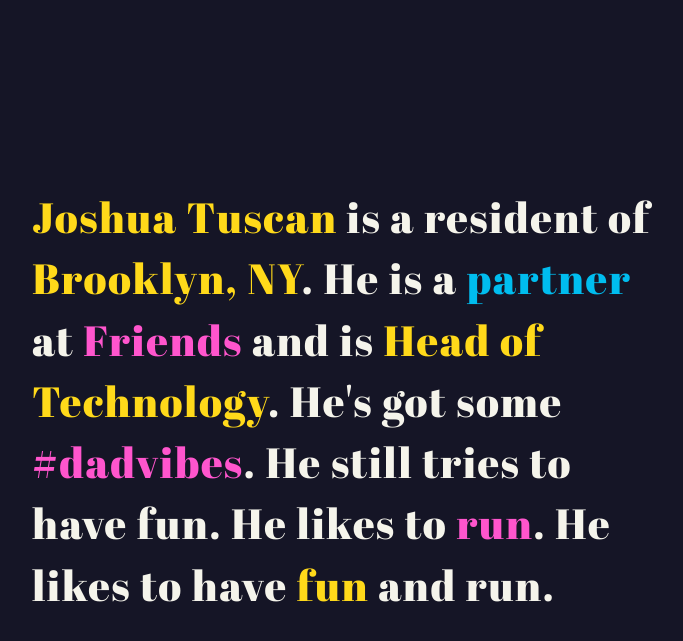
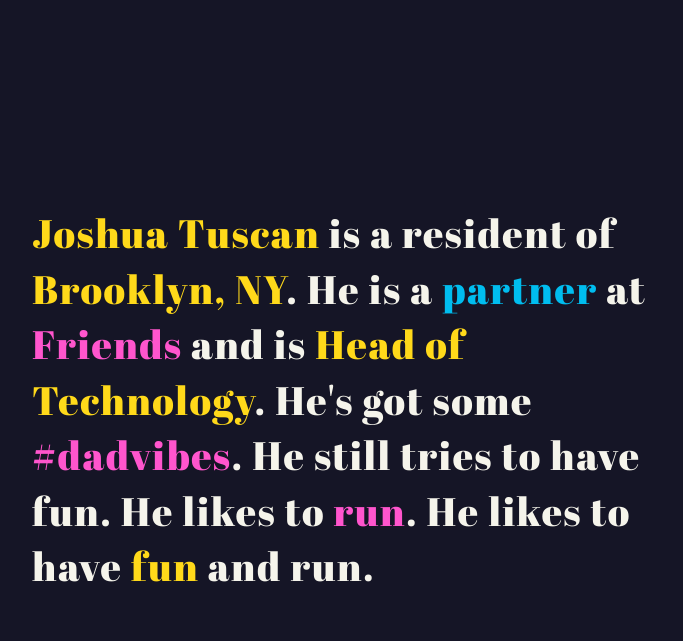
Before and after one commit to joshuatuscan/personal, a PHP site: page /index.html in a window 1280 px wide. Shown: the top 641 px of the page, without its empty margins (288-971 px from the left). Run offline with PHP 8.4, Linux system fonts and the light colour scheme; some libraries are stand-ins or nearby versions.

Commit message:
updated typography styling

```diff
--- a/index.html
+++ b/index.html
@@ -36,7 +36,7 @@
 <body>
 	<h1>
 		<a href="https://twitter.com/joshuatuscan" target="_blank">Joshua Tuscan</a> is a resident of <a href="https://instagram.com/joshuatuscan/" target="_blank">Brooklyn, NY</a>.
-		He is a <a href="http://www.linkedin.com/in/joshuatuscan" target="_blank">partner</a> at <a href="http://bff.co">Friends</a> and is <a href="https://github.com/joshuatuscan" target="_blank">Head of Technology</a>.
+		He is a <a href="http://www.linkedin.com/in/joshuatuscan" target="_blank">partner</a> at <a href="http://bff.co">Friends</a> and is <wbr><a href="https://github.com/joshuatuscan" target="_blank">Head of Technology</a>.
 		He's got some <a href="https://instagram.com/explore/tags/dadvibes/" target="_blank">#dadvibes</a>.
 		He still tries to have fun. He likes to <a href="http://smashrun.com/joshuatuscan/">run</a>.
 		He likes to have <a href="mailto:hello@joshuatuscan.com?subject=I like to have fun also!">fun</a> and run.
--- a/styles/splash.css
+++ b/styles/splash.css
@@ -42,9 +42,9 @@ body {
 
 h1 {
 	font-size: 40px;
-	font-size: 3.3vw;
+	font-size: 3.1vw;
 	height: auto;
-	line-height: 145%;
+	line-height: 1.4;
 	left: 50%;
 	letter-spacing: 1.5px;
 	position: absolute;
```
